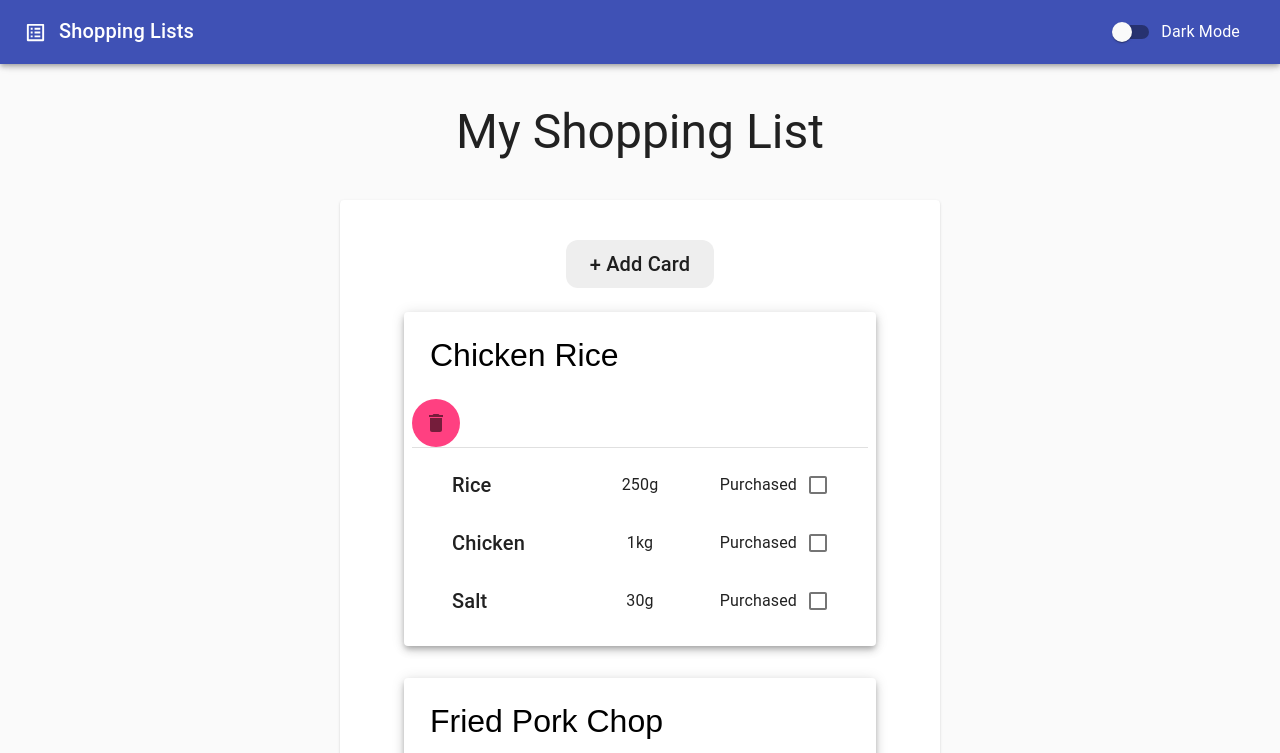
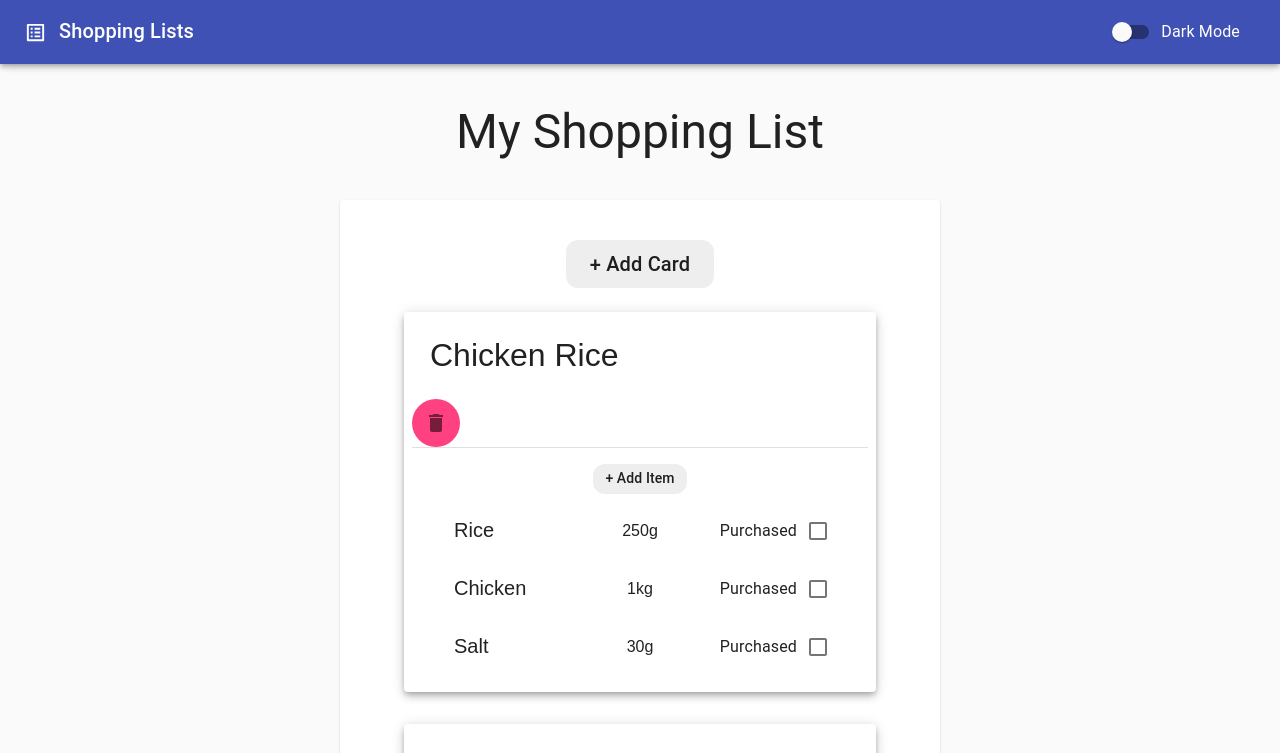
Before and after one commit to JLKP001/Shopping-Lists, a React (Create React App) app in the folder shopping-lists/: page / in a window 1280 px wide. Shown: the top 753 px of the page. Built offline with nearby package versions, Linux system fonts and the light colour scheme.

Commit message:
Added 'Add SubItem' and 'EditSubitem' functionality

```diff
--- a/shopping-lists/src/components/Item.js
+++ b/shopping-lists/src/components/Item.js
@@ -1,13 +1,14 @@
 import React from "react";
 import {
+  Button,
   Card,
   CardContent,
   Divider,
   Grid,
   IconButton,
   makeStyles,
+  Typography,
 } from "@material-ui/core";
-import EditIcon from "@material-ui/icons/Edit";
 import DeleteIcon from "@material-ui/icons/Delete";
 import { ItemSubList } from "./ItemSubList";
 
@@ -25,6 +26,8 @@ const useStyles = makeStyles((theme) => ({
     fontSize: "32px",
     border: "none",
     textTransform: "capitalize",
+    backgroundColor: "transparent",
+    color: "inherit",
   },
   editButton: {
     marginRight: theme.spacing(1.5),
@@ -36,9 +39,26 @@ const useStyles = makeStyles((theme) => ({
     backgroundColor: theme.palette.secondary.light,
     "& .MuiButton-label": { color: theme.palette.secondary.main },
   },
+  addButton: {
+    backgroundColor: `${
+      theme.palette.type === "dark"
+        ? theme.palette.grey[600]
+        : theme.palette.grey[200]
+    }`,
+    borderRadius: "12px",
+    padding: theme.spacing(0.5, 1.5),
+    marginTop: theme.spacing(2),
+    textTransform: "capitalize",
+  },
 }));
 
-export const Item = ({ itemData, removeItem, renameItem }) => {
+export const Item = ({
+  itemData,
+  removeItem,
+  renameItem,
+  addSubItem,
+  editSubItem,
+}) => {
   const classes = useStyles();
 
   const onNameChange = (event) => {
@@ -71,7 +91,20 @@ export const Item = ({ itemData, removeItem, renameItem }) => {
         </Grid>
       </div>
       <Divider />
-      <ItemSubList items={itemData.ingredients} />
+      <Button
+        className={classes.addButton}
+        onClick={() => {
+          addSubItem(itemData.id);
+        }}
+      >
+        <Typography variant="subtitle2">+ add item</Typography>
+      </Button>
+
+      <ItemSubList
+        parentId={itemData.id}
+        items={itemData.subList}
+        editSubItem={editSubItem}
+      />
     </Card>
   );
 };
--- a/shopping-lists/src/components/ItemList.js
+++ b/shopping-lists/src/components/ItemList.js
@@ -30,8 +30,8 @@ export const ItemList = ({ listData, setListData }) => {
     setListData([
       {
         id: generateId(listData),
-        name: "New Item",
-        ingredients: [],
+        name: "New Card",
+        subList: [],
       },
       ...listData,
     ]);
@@ -53,6 +53,43 @@ export const ItemList = ({ listData, setListData }) => {
     setListData(newListData);
   };
 
+  const addSubItem = (id) => {
+    const newListData = listData.map((item) => {
+      if (item.id !== id) {
+        return item;
+      } else {
+        return {
+          ...item,
+          subList: [
+            { id: generateId(item.subList), name: "new item", quantity: "0g" },
+            ...item.subList,
+          ],
+        };
+      }
+    });
+    setListData(newListData);
+  };
+
+  const editSubItem = (id, subId, newSubItem) => {
+    const newListData = listData.map((item) => {
+      if (item.id !== id) {
+        return item;
+      } else {
+        return {
+          ...item,
+          subList: item.subList.map((subItem) => {
+            if (subItem.id !== subId) {
+              return subItem;
+            } else {
+              return newSubItem;
+            }
+          }),
+        };
+      }
+    });
+    setListData(newListData);
+  };
+
   return (
     <Paper className={classes.root}>
       <Button className={classes.addButton} onClick={addItem}>
@@ -65,6 +102,8 @@ export const ItemList = ({ listData, setListData }) => {
             itemData={itemData}
             removeItem={removeItem}
             renameItem={renameItem}
+            addSubItem={addSubItem}
+            editSubItem={editSubItem}
           />
         );
       })}
--- a/shopping-lists/src/components/ItemSubList.js
+++ b/shopping-lists/src/components/ItemSubList.js
@@ -6,7 +6,6 @@ import {
   List,
   ListItem,
   makeStyles,
-  Typography,
 } from "@material-ui/core";
 
 const useStyles = makeStyles((theme) => ({
@@ -16,29 +15,58 @@ const useStyles = makeStyles((theme) => ({
     "&:hover": { backgroundColor: theme.palette.grey[500] },
   },
   itemName: {
+    fontSize: "20px",
+    border: "none",
     textTransform: "capitalize",
+    backgroundColor: "transparent",
+    color: "inherit",
   },
   itemQuantity: {
     textAlign: "center",
+    fontSize: "16px",
+    border: "none",
+    textTransform: "capitalize",
+    backgroundColor: "transparent",
+    color: "inherit",
   },
   itemCheckbox: {
     textAlign: "right",
   },
 }));
 
-export const ItemSubList = ({ items }) => {
+export const ItemSubList = ({ parentId, items, editSubItem }) => {
   const classes = useStyles();
+
+  const onItemChange = (event, field, subId) => {
+    const subItem = items.find((item) => item.id === subId);
+    const newSubItem = { ...subItem, [field]: event.target.value };
+
+    editSubItem(parentId, subId, newSubItem);
+  };
+
   return (
     <List component="nav">
       {items.map((item) => {
         return (
           <ListItem key={item.id} className={classes.listItem}>
             <Grid container alignItems="center">
-              <Grid item sm={4} className={classes.itemName}>
-                <Typography variant="h6">{item.name}</Typography>
+              <Grid item sm={4}>
+                <input
+                  type="text"
+                  value={item.name}
+                  onChange={(e) => onItemChange(e, "name", item.id)}
+                  className={classes.itemName}
+                  size={10}
+                />
               </Grid>
               <Grid item sm className={classes.itemQuantity}>
-                <Typography variant="subtitle1">{item.quantity}</Typography>
+                <input
+                  type="text"
+                  value={item.quantity}
+                  onChange={(e) => onItemChange(e, "quantity", item.id)}
+                  className={classes.itemQuantity}
+                  size={3}
+                />
               </Grid>
               <Grid item sm={4} className={classes.itemCheckbox}>
                 <FormControlLabel
--- a/shopping-lists/src/defaultData.js
+++ b/shopping-lists/src/defaultData.js
@@ -2,28 +2,28 @@ const data = [
   {
     id: 1,
     name: "Chicken Rice",
-    ingredients: [
-      { id: "1", name: "rice", quantity: "250g" },
-      { id: "2", name: "chicken", quantity: "1kg" },
-      { id: "3", name: "salt", quantity: "30g" },
+    subList: [
+      { id: 1, name: "rice", quantity: "250g" },
+      { id: 2, name: "chicken", quantity: "1kg" },
+      { id: 3, name: "salt", quantity: "30g" },
     ],
   },
   {
     id: 2,
     name: "Fried Pork Chop",
-    ingredients: [
-      { id: "1", name: "pork shoulder", quantity: "500g" },
-      { id: "2", name: "corn flour", quantity: "120g" },
-      { id: "3", name: "breadcrumbs", quantity: "200g" },
+    subList: [
+      { id: 1, name: "pork shoulder", quantity: "500g" },
+      { id: 2, name: "corn flour", quantity: "120g" },
+      { id: 3, name: "breadcrumbs", quantity: "200g" },
     ],
   },
   {
     id: 3,
     name: "Baked Miso Cod",
-    ingredients: [
-      { id: "1", name: "Cod fillet", quantity: "330g" },
-      { id: "2", name: "miso", quantity: "80g" },
-      { id: "3", name: "mirin", quantity: "150ml" },
+    subList: [
+      { id: 1, name: "Cod fillet", quantity: "330g" },
+      { id: 2, name: "miso", quantity: "80g" },
+      { id: 3, name: "mirin", quantity: "150ml" },
     ],
   },
 ];
--- a/shopping-lists/src/utils/generateId.js
+++ b/shopping-lists/src/utils/generateId.js
@@ -1,4 +1,9 @@
 export const generateId = (itemList) => {
   const ids = itemList.map((item) => item.id);
+
+  if (ids === undefined || ids.length === 0) {
+    return 0;
+  }
+
   return Math.max(...ids) + 1;
 };
```
